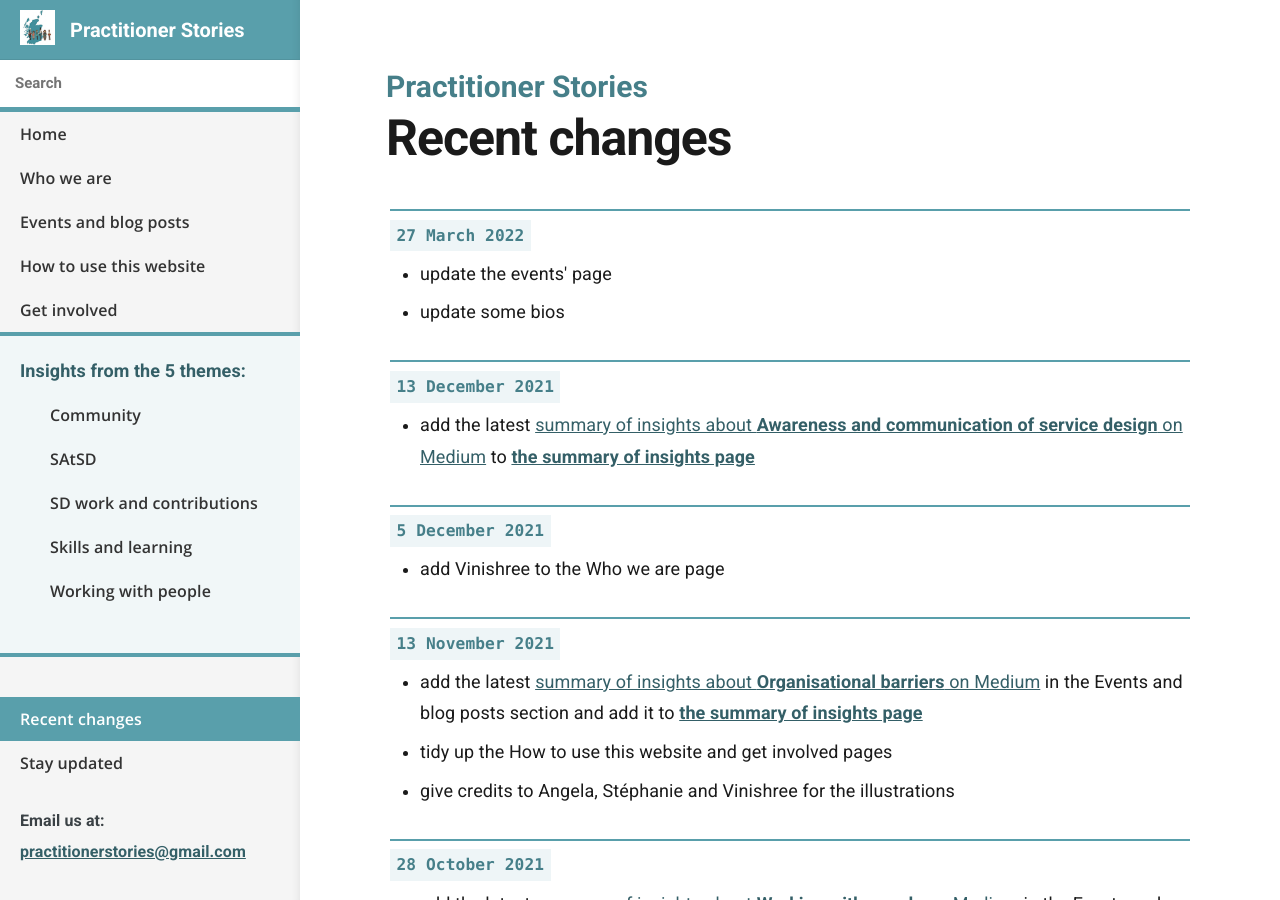
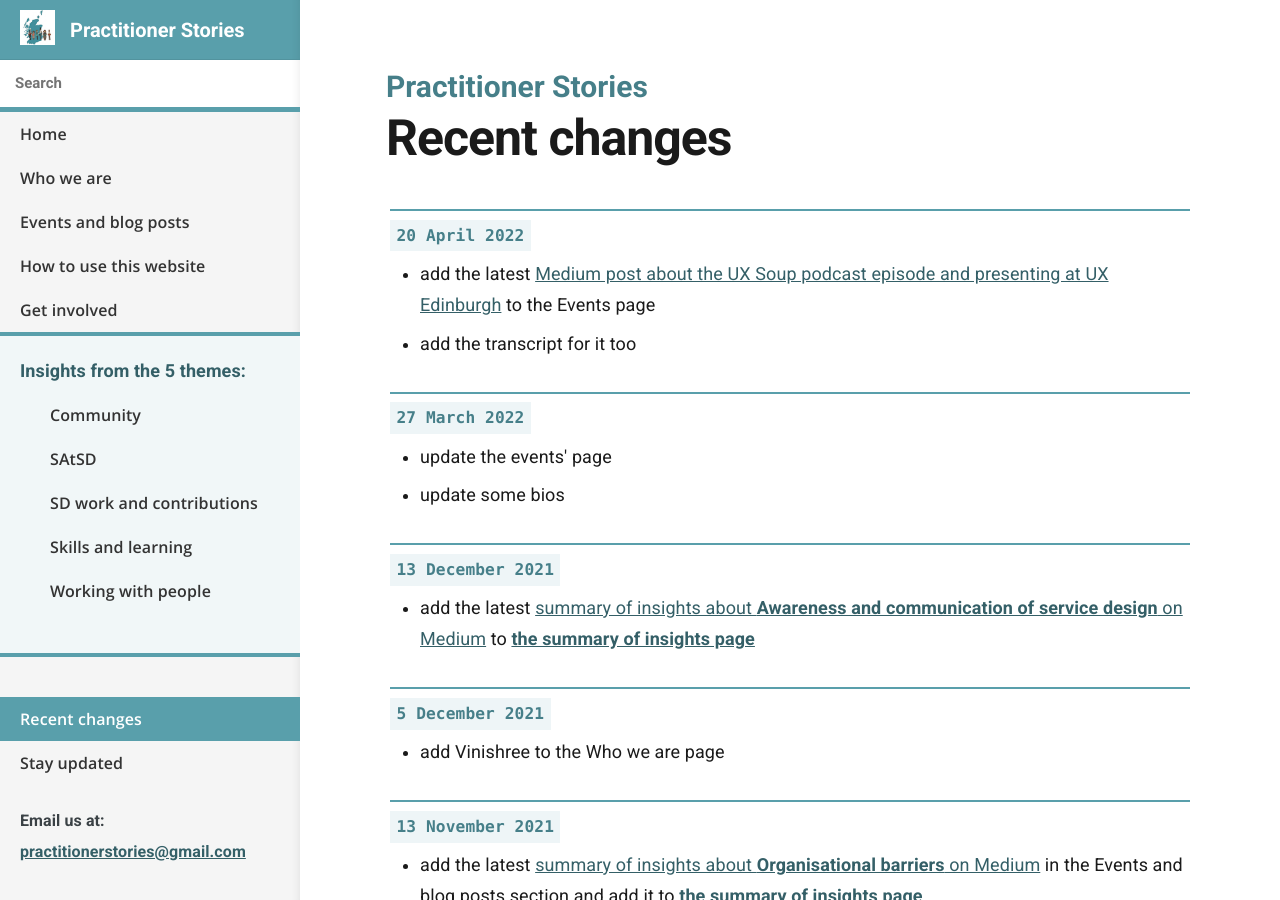
Before and after one commit to stephanie-K/practitioner-stories, a Jekyll site: the page built from changelog.html, in a window 1280 px wide and 900 px high. Built offline with Jekyll 4.4.1, drawn with Linux system fonts in a browser that asks for light colours.

Commit message:
record the change and improve transcript display

```diff
--- a/changelog.html
+++ b/changelog.html
@@ -1,6 +1,13 @@
 ---
 title: Recent changes
 ---
+
+
+<p class="date"><span>20 April 2022</span></p>
+<ul>
+    <li>add the latest <a href="https://practitionerstories.medium.com/sharing-the-story-of-the-practitioner-stories-a7c44972714c" target="_blank">Medium post about the UX Soup podcast episode and presenting at UX Edinburgh</a> to the Events page</li>
+    <li>add the transcript for it too</li>
+</ul>
 
 <p class="date"><span>27 March 2022</span></p>
 <ul>
```
Also changed, not shown: _docs/ux-soup-transcript.md (+52 -2 lines), comms.md (+1 -1 lines).
